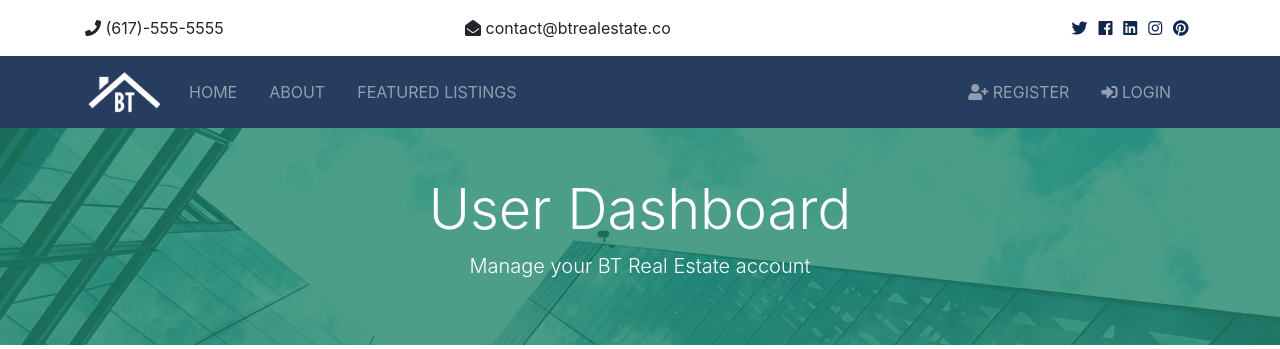
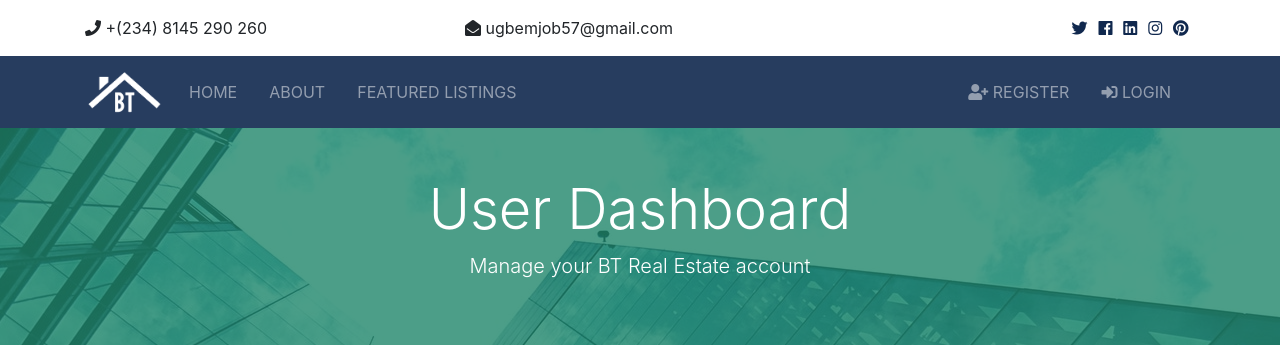
Before and after one commit to jobizil/real-estate, a Django app: page /accounts/dashboard in a window 1280 px wide. Shown: the top 349 px of the page. Run offline with Django 3.2, Linux system fonts and the light colour scheme; data that the repository does not hold is empty; some libraries are stand-ins or nearby versions.

```diff
--- a/templates/partials/_topbar.html
+++ b/templates/partials/_topbar.html
@@ -2,19 +2,19 @@
 <section id="top-bar" class="p-3">
   <div class="container">
     <div class="row">
-      <div class="col-md-4"><i class="fas fa-phone"></i> (617)-555-5555</div>
+      <div class="col-md-4"><i class="fas fa-phone"></i> +(234) 8145 290 260</div>
       <div class="col-md-4">
-        <i class="fas fa-envelope-open"></i> contact@btrealestate.co
+        <i class="fas fa-envelope-open"></i> ugbemjob57@gmail.com
       </div>
       <div class="col-md-4">
         <div class="social text-right">
-          <a href="#">
+          <a href="https://twitter.com/jobizil">
             <i class="fab fa-twitter"></i>
           </a>
           <a href="#">
             <i class="fab fa-facebook"></i>
           </a>
-          <a href="#">
+          <a href="https://www.linkedin.com/job-ugbem">
             <i class="fab fa-linkedin"></i>
           </a>
           <a href="#">
```
